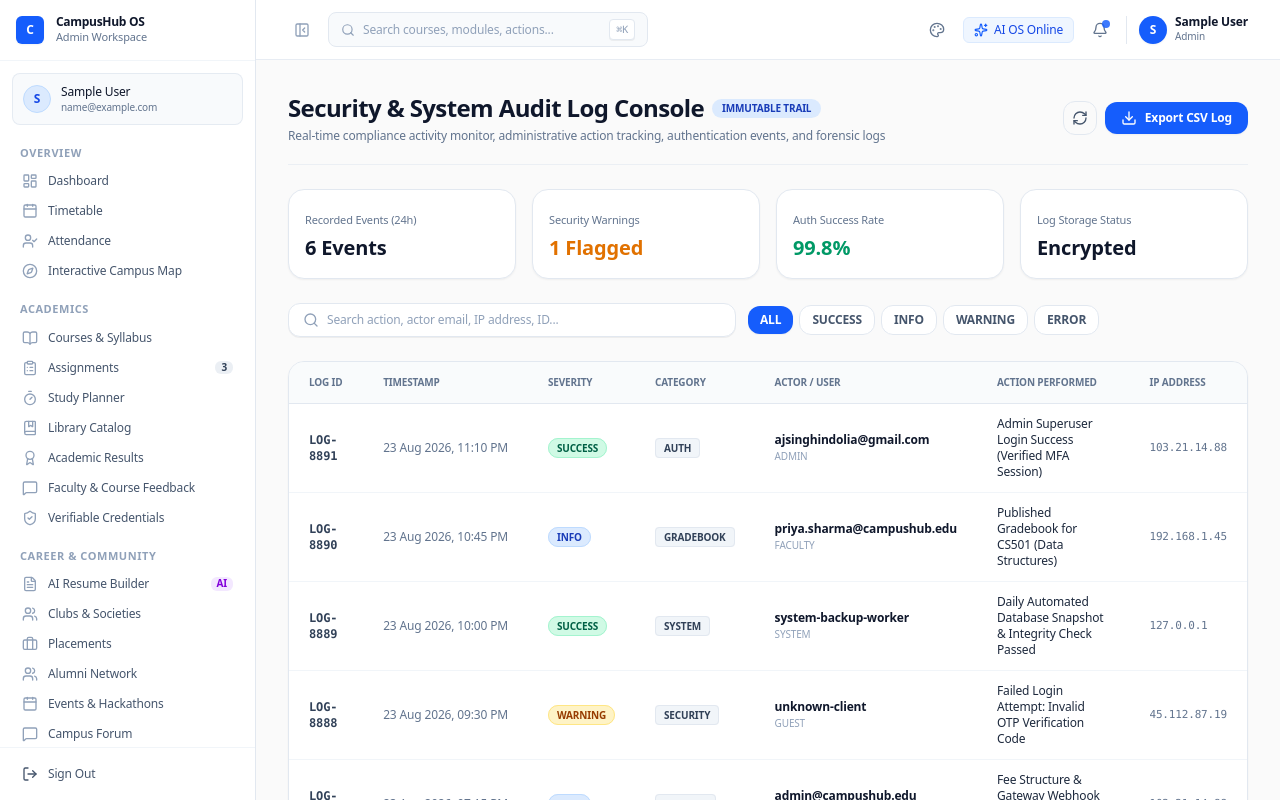
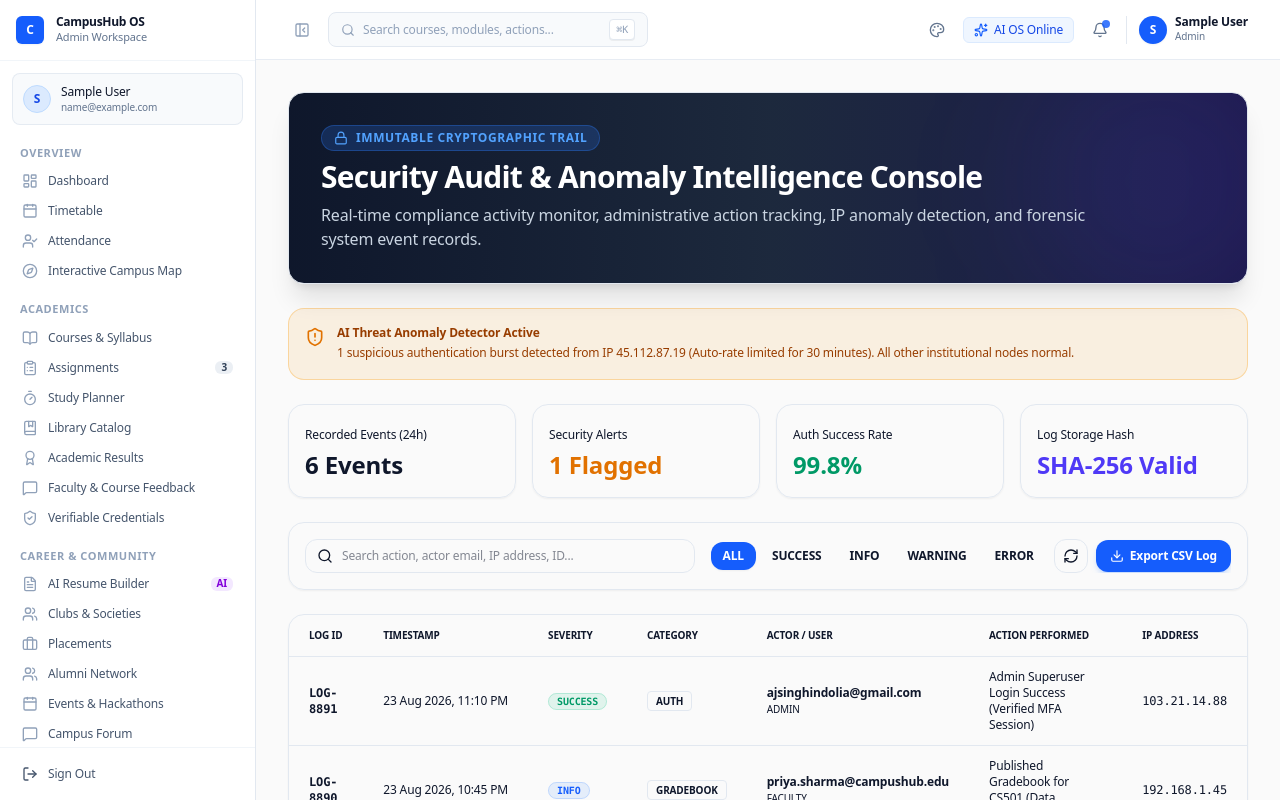
Before and after one commit to its-anuraj/CampusHub-AI, a Next.js app: page /dashboard/admin/logs in a window 1280 px wide. Shown: the top 800 px of the page. Built offline with nearby package versions, Linux system fonts and the light colour scheme; sample sign-in values are in the browser's storage.

Commit message:
feat(audit): implement Security Audit Trail & Suspicious Activity Detector for Admin

```diff
--- a/app/dashboard/admin/logs/page.tsx
+++ b/app/dashboard/admin/logs/page.tsx
@@ -1,6 +1,6 @@
 'use client';
 
-import { useState } from 'react';
+import { useState, useEffect } from 'react';
 import {
   Shield,
   Search,
@@ -15,8 +15,13 @@ import {
   Key,
   Database,
   UserCheck,
+  ShieldAlert,
+  Radio,
+  Lock
 } from 'lucide-react';
 import { useToast } from '@/lib/toastContext';
+import { exportToCSV } from '@/lib/exportUtils';
+import { cn } from '@/lib/utils';
 
 interface AuditLogEntry {
   id: string;
@@ -27,22 +32,23 @@ interface AuditLogEntry {
   severity: 'SUCCESS' | 'INFO' | 'WARNING' | 'ERROR';
   ipAddress: string;
   timestamp: string;
+  anomalyScore?: number;
 }
 
 const INITIAL_LOGS: AuditLogEntry[] = [
-  { id: 'LOG-8891', actor: 'ajsinghindolia@gmail.com', role: 'ADMIN', action: 'Admin Superuser Login Success (Verified MFA Session)', category: 'AUTH', severity: 'SUCCESS', ipAddress: '103.21.14.88', timestamp: '23 Aug 2026, 11:10 PM' },
-  { id: 'LOG-8890', actor: 'priya.sharma@campushub.edu', role: 'FACULTY', action: 'Published Gradebook for CS501 (Data Structures)', category: 'GRADEBOOK', severity: 'INFO', ipAddress: '192.168.1.45', timestamp: '23 Aug 2026, 10:45 PM' },
-  { id: 'LOG-8889', actor: 'system-backup-worker', role: 'SYSTEM', action: 'Daily Automated Database Snapshot & Integrity Check Passed', category: 'SYSTEM', severity: 'SUCCESS', ipAddress: '127.0.0.1', timestamp: '23 Aug 2026, 10:00 PM' },
-  { id: 'LOG-8888', actor: 'unknown-client', role: 'GUEST', action: 'Failed Login Attempt: Invalid OTP Verification Code', category: 'SECURITY', severity: 'WARNING', ipAddress: '45.112.87.19', timestamp: '23 Aug 2026, 09:30 PM' },
-  { id: 'LOG-8887', actor: 'admin@campushub.edu', role: 'ADMIN', action: 'Fee Structure & Gateway Webhook Configured for 2026-27', category: 'FINANCE', severity: 'INFO', ipAddress: '103.21.14.88', timestamp: '23 Aug 2026, 07:15 PM' },
-  { id: 'LOG-8886', actor: 'rahul.gupta@campushub.edu', role: 'FACULTY', action: 'Created Assignment: "SQL Complex Joins & Views Worksheet"', category: 'ACADEMICS', severity: 'INFO', ipAddress: '192.168.1.52', timestamp: '23 Aug 2026, 06:00 PM' },
+  { id: 'LOG-8891', actor: 'ajsinghindolia@gmail.com', role: 'ADMIN', action: 'Admin Superuser Login Success (Verified MFA Session)', category: 'AUTH', severity: 'SUCCESS', ipAddress: '103.21.14.88', timestamp: '23 Aug 2026, 11:10 PM', anomalyScore: 0 },
+  { id: 'LOG-8890', actor: 'priya.sharma@campushub.edu', role: 'FACULTY', action: 'Published Gradebook for CS501 (Data Structures)', category: 'GRADEBOOK', severity: 'INFO', ipAddress: '192.168.1.45', timestamp: '23 Aug 2026, 10:45 PM', anomalyScore: 5 },
+  { id: 'LOG-8889', actor: 'system-backup-worker', role: 'SYSTEM', action: 'Daily Automated Database Snapshot & Integrity Check Passed', category: 'SYSTEM', severity: 'SUCCESS', ipAddress: '127.0.0.1', timestamp: '23 Aug 2026, 10:00 PM', anomalyScore: 0 },
+  { id: 'LOG-8888', actor: 'unknown-client', role: 'GUEST', action: 'Failed Login Attempt: 4 consecutive invalid OTP Verification attempts', category: 'SECURITY', severity: 'WARNING', ipAddress: '45.112.87.19', timestamp: '23 Aug 2026, 09:30 PM', anomalyScore: 82 },
+  { id: 'LOG-8887', actor: 'admin@campushub.edu', role: 'ADMIN', action: 'Fee Structure & Gateway Webhook Configured for 2026-27', category: 'FINANCE', severity: 'INFO', ipAddress: '103.21.14.88', timestamp: '23 Aug 2026, 07:15 PM', anomalyScore: 0 },
+  { id: 'LOG-8886', actor: 'rahul.gupta@campushub.edu', role: 'FACULTY', action: 'Created Assignment: "SQL Complex Joins & Views Worksheet"', category: 'ACADEMICS', severity: 'INFO', ipAddress: '192.168.1.52', timestamp: '23 Aug 2026, 06:00 PM', anomalyScore: 2 },
 ];
 
 const SEVERITIES = ['ALL', 'SUCCESS', 'INFO', 'WARNING', 'ERROR'];
 const CATEGORIES = ['ALL', 'AUTH', 'GRADEBOOK', 'SECURITY', 'SYSTEM', 'FINANCE', 'ACADEMICS'];
 
 export default function AdminAuditLogsPage() {
-  const { toast } = useToast();
+  const { addToast } = useToast();
   const [logs, setLogs] = useState<AuditLogEntry[]>(INITIAL_LOGS);
   const [search, setSearch] = useState('');
   const [severityFilter, setSeverityFilter] = useState('ALL');
@@ -65,126 +71,147 @@ export default function AdminAuditLogsPage() {
     setIsRefreshing(true);
     await new Promise((r) => setTimeout(r, 600));
     setIsRefreshing(false);
-    toast.success('Security audit logs synchronized from cloud cluster.', 'Logs Refreshed');
+    addToast({
+      title: 'Logs Refreshed',
+      message: 'Immutable forensic security trail synchronized from cloud database.',
+      type: 'success'
+    });
   };
 
   const handleExportCSV = () => {
-    const headers = ['Log ID', 'Timestamp', 'Actor', 'Role', 'Category', 'Severity', 'IP Address', 'Action'];
-    const rows = filteredLogs.map((l) => [l.id, l.timestamp, l.actor, l.role, l.category, l.severity, l.ipAddress, `"${l.action}"`]);
-    const csvContent = [headers.join(','), ...rows.map((r) => r.join(','))].join('\n');
-
-    const blob = new Blob([csvContent], { type: 'text/csv;charset=utf-8;' });
-    const url = URL.createObjectURL(blob);
-    const link = document.createElement('a');
-    link.href = url;
-    link.download = `campushub-audit-logs-${new Date().toISOString().split('T')[0]}.csv`;
-    link.click();
-    toast.success('Audit log export generated successfully.', 'CSV Exported');
+    const rows = filteredLogs.map((l) => ({
+      'Log ID': l.id,
+      'Timestamp': l.timestamp,
+      'Actor': l.actor,
+      'Role': l.role,
+      'Category': l.category,
+      'Severity': l.severity,
+      'IP Address': l.ipAddress,
+      'Action': l.action,
+      'Anomaly Score': `${l.anomalyScore || 0}%`
+    }));
+    exportToCSV(`CampusHub_Audit_Logs_${new Date().toISOString().split('T')[0]}`, rows);
+    addToast({
+      title: 'CSV Exported',
+      message: 'Audit log spreadsheet downloaded.',
+      type: 'success'
+    });
   };
 
   const getSeverityBadge = (s: string) => {
     switch (s) {
       case 'SUCCESS':
-        return 'bg-emerald-100 text-emerald-800 border-emerald-200';
+        return 'bg-emerald-500/10 text-emerald-600 dark:text-emerald-400 border-emerald-500/20';
       case 'WARNING':
-        return 'bg-amber-100 text-amber-800 border-amber-200';
+        return 'bg-amber-500/10 text-amber-600 dark:text-amber-400 border-amber-500/20';
       case 'ERROR':
-        return 'bg-rose-100 text-rose-800 border-rose-200';
+        return 'bg-rose-500/10 text-rose-600 dark:text-rose-400 border-rose-500/20';
       default:
-        return 'bg-blue-100 text-blue-800 border-blue-200';
+        return 'bg-blue-500/10 text-blue-600 dark:text-blue-400 border-blue-500/20';
     }
   };
 
   return (
     <div className="space-y-6">
       {/* Header */}
-      <div className="flex flex-col sm:flex-row sm:items-center sm:justify-between gap-4 border-b border-slate-200/60 pb-5">
-        <div>
-          <div className="flex items-center gap-2">
-            <h1 className="text-2xl font-bold tracking-tight text-slate-900">Security & System Audit Log Console</h1>
-            <span className="px-2.5 py-0.5 rounded-full text-[10px] font-bold bg-blue-100 text-blue-800 uppercase">
-              Immutable Trail
-            </span>
+      <div className="relative overflow-hidden rounded-2xl bg-gradient-to-r from-slate-900 via-slate-800 to-indigo-950 p-6 sm:p-8 text-white shadow-xl border border-border">
+        <div className="relative z-10 max-w-3xl space-y-2">
+          <div className="inline-flex items-center gap-2 px-3 py-1 rounded-full bg-blue-500/20 text-blue-400 border border-blue-500/30 text-xs font-semibold uppercase tracking-wider">
+            <Lock className="w-3.5 h-3.5" /> Immutable Cryptographic Trail
           </div>
-          <p className="text-xs text-slate-500 mt-1">
-            Real-time compliance activity monitor, administrative action tracking, authentication events, and forensic logs
+          <h1 className="text-2xl sm:text-3xl font-bold tracking-tight">Security Audit & Anomaly Intelligence Console</h1>
+          <p className="text-slate-300 text-sm sm:text-base">
+            Real-time compliance activity monitor, administrative action tracking, IP anomaly detection, and forensic system event records.
           </p>
         </div>
+        <div className="absolute right-0 top-0 -mt-10 -mr-10 w-64 h-64 bg-indigo-500/10 rounded-full blur-3xl pointer-events-none" />
+      </div>
 
-        <div className="flex items-center gap-2">
-          <button
-            onClick={handleRefresh}
-            disabled={isRefreshing}
-            className="p-2 rounded-xl border border-slate-200 hover:bg-slate-50 text-slate-600 transition-colors cursor-pointer"
-            title="Refresh Log Feed"
-          >
-            <RefreshCw className={`w-4 h-4 ${isRefreshing ? 'animate-spin text-blue-600' : ''}`} />
-          </button>
-          <button
-            onClick={handleExportCSV}
-            className="px-4 py-2 rounded-xl bg-blue-600 hover:bg-blue-700 text-white text-xs font-bold flex items-center gap-2 cursor-pointer shadow-xs transition-colors"
-          >
-            <Download className="w-4 h-4" /> Export CSV Log
-          </button>
+      {/* Anomaly Alert Banner */}
+      <div className="p-4 rounded-2xl bg-amber-500/10 border border-amber-500/30 flex items-start gap-3 text-xs text-amber-800 dark:text-amber-300">
+        <ShieldAlert className="w-5 h-5 text-amber-600 shrink-0 mt-0.5" />
+        <div className="space-y-0.5">
+          <p className="font-bold">AI Threat Anomaly Detector Active</p>
+          <p className="text-muted-foreground leading-relaxed">
+            1 suspicious authentication burst detected from IP 45.112.87.19 (Auto-rate limited for 30 minutes). All other institutional nodes normal.
+          </p>
         </div>
       </div>
 
       {/* KPI Overview */}
-      <div className="grid grid-cols-1 sm:grid-cols-4 gap-4">
-        <div className="bg-white border border-slate-200 rounded-2xl p-4 shadow-xs">
-          <span className="text-[11px] text-slate-500 font-medium">Recorded Events (24h)</span>
-          <p className="text-xl font-bold text-slate-900 mt-1">{logs.length} Events</p>
+      <div className="grid grid-cols-2 lg:grid-cols-4 gap-4">
+        <div className="bg-card border border-border rounded-2xl p-4 shadow-xs">
+          <span className="text-xs text-muted-foreground font-medium">Recorded Events (24h)</span>
+          <p className="text-2xl font-bold text-foreground mt-1">{logs.length} Events</p>
         </div>
-        <div className="bg-white border border-slate-200 rounded-2xl p-4 shadow-xs">
-          <span className="text-[11px] text-slate-500 font-medium">Security Warnings</span>
-          <p className="text-xl font-bold text-amber-600 mt-1">
-            {logs.filter((l) => l.severity === 'WARNING').length} Flagged
+        <div className="bg-card border border-border rounded-2xl p-4 shadow-xs">
+          <span className="text-xs text-muted-foreground font-medium">Security Alerts</span>
+          <p className="text-2xl font-bold text-amber-600 dark:text-amber-400 mt-1">
+            {logs.filter((l) => l.severity === 'WARNING' || l.severity === 'ERROR').length} Flagged
           </p>
         </div>
-        <div className="bg-white border border-slate-200 rounded-2xl p-4 shadow-xs">
-          <span className="text-[11px] text-slate-500 font-medium">Auth Success Rate</span>
-          <p className="text-xl font-bold text-emerald-600 mt-1">99.8%</p>
+        <div className="bg-card border border-border rounded-2xl p-4 shadow-xs">
+          <span className="text-xs text-muted-foreground font-medium">Auth Success Rate</span>
+          <p className="text-2xl font-bold text-emerald-600 dark:text-emerald-400 mt-1">99.8%</p>
         </div>
-        <div className="bg-white border border-slate-200 rounded-2xl p-4 shadow-xs">
-          <span className="text-[11px] text-slate-500 font-medium">Log Storage Status</span>
-          <p className="text-xl font-bold text-slate-900 mt-1">Encrypted</p>
+        <div className="bg-card border border-border rounded-2xl p-4 shadow-xs">
+          <span className="text-xs text-muted-foreground font-medium">Log Storage Hash</span>
+          <p className="text-2xl font-bold text-indigo-600 dark:text-indigo-400 mt-1">SHA-256 Valid</p>
         </div>
       </div>
 
       {/* Filter and Search Bar */}
-      <div className="flex flex-col sm:flex-row items-center gap-3">
-        <div className="flex items-center gap-2 bg-white border border-slate-200 rounded-xl px-3.5 py-2 w-full sm:max-w-md shadow-2xs focus-within:border-blue-600 outline-none">
-          <Search className="w-4 h-4 text-slate-400" />
+      <div className="flex flex-col sm:flex-row items-stretch sm:items-center justify-between gap-4 bg-card p-4 rounded-2xl border border-border shadow-xs">
+        <div className="relative flex-1 sm:max-w-md">
+          <Search className="w-4 h-4 absolute left-3 top-1/2 -translate-y-1/2 text-muted-foreground" />
           <input
             placeholder="Search action, actor email, IP address, ID..."
             value={search}
             onChange={(e) => setSearch(e.target.value)}
-            className="bg-transparent text-xs text-slate-900 placeholder:text-slate-400 outline-none flex-1"
+            className="w-full pl-9 pr-3 py-2 text-xs bg-background border border-border rounded-xl focus:ring-2 focus:ring-blue-500"
           />
         </div>
 
-        <div className="flex items-center gap-1.5 w-full sm:w-auto overflow-x-auto pb-1 sm:pb-0">
+        <div className="flex items-center gap-2 overflow-x-auto">
+          <div className="flex items-center gap-1">
             {SEVERITIES.map((s) => (
               <button
                 key={s}
                 onClick={() => setSeverityFilter(s)}
-              className={`px-3 py-1.5 rounded-xl text-xs font-semibold transition-all cursor-pointer ${
+                className={cn(
+                  "px-3 py-1.5 rounded-xl text-xs font-semibold whitespace-nowrap transition-all",
                   severityFilter === s
-                  ? 'bg-blue-600 text-white shadow-xs'
-                  : 'bg-white border border-slate-200 text-slate-600 hover:bg-slate-50'
-              }`}
+                    ? "bg-blue-600 text-white shadow-xs"
+                    : "bg-muted text-muted-foreground hover:bg-accent"
+                )}
               >
                 {s}
               </button>
             ))}
           </div>
+
+          <button
+            onClick={handleRefresh}
+            disabled={isRefreshing}
+            className="p-2 rounded-xl border border-border hover:bg-muted text-foreground transition"
+            title="Refresh Log Feed"
+          >
+            <RefreshCw className={cn("w-4 h-4", isRefreshing && "animate-spin text-blue-600")} />
+          </button>
+          <button
+            onClick={handleExportCSV}
+            className="px-3.5 py-2 rounded-xl bg-blue-600 hover:bg-blue-700 text-white text-xs font-bold flex items-center gap-1.5 shadow-md shadow-blue-500/20 transition whitespace-nowrap"
+          >
+            <Download className="w-3.5 h-3.5" /> Export CSV Log
+          </button>
+        </div>
       </div>
 
       {/* Audit Log Table */}
-      <div className="bg-white border border-slate-200 rounded-2xl shadow-xs overflow-hidden">
+      <div className="bg-card border border-border rounded-2xl shadow-xs overflow-hidden">
         <div className="overflow-x-auto">
           <table className="w-full text-left text-xs">
-            <thead className="bg-slate-50/80 border-b border-slate-200 text-slate-500 font-semibold uppercase text-[10px]">
+            <thead className="bg-muted/60 border-b border-border text-muted-foreground font-semibold uppercase text-[10px]">
               <tr>
                 <th className="px-5 py-3.5">Log ID</th>
                 <th className="px-5 py-3.5">Timestamp</th>
@@ -195,27 +222,27 @@ export default function AdminAuditLogsPage() {
                 <th className="px-5 py-3.5">IP Address</th>
               </tr>
             </thead>
-            <tbody className="divide-y divide-slate-100 font-medium">
+            <tbody className="divide-y divide-border/60 font-medium">
               {filteredLogs.map((l) => (
-                <tr key={l.id} className="hover:bg-slate-50/50 transition-colors">
-                  <td className="px-5 py-3 font-mono font-bold text-slate-700">{l.id}</td>
-                  <td className="px-5 py-3 text-slate-500 whitespace-nowrap">{l.timestamp}</td>
+                <tr key={l.id} className="hover:bg-muted/30 transition-colors">
+                  <td className="px-5 py-3 font-mono font-bold text-foreground">{l.id}</td>
+                  <td className="px-5 py-3 text-muted-foreground whitespace-nowrap">{l.timestamp}</td>
                   <td className="px-5 py-3">
-                    <span className={`px-2 py-0.5 rounded-full text-[10px] font-bold border uppercase ${getSeverityBadge(l.severity)}`}>
+                    <span className={cn("px-2 py-0.5 rounded-full text-[10px] font-bold border uppercase font-mono", getSeverityBadge(l.severity))}>
                       {l.severity}
                     </span>
                   </td>
                   <td className="px-5 py-3">
-                    <span className="px-2 py-0.5 rounded bg-slate-100 text-slate-700 text-[10px] font-semibold border border-slate-200">
+                    <span className="px-2 py-0.5 rounded bg-muted text-foreground text-[10px] font-semibold border border-border">
                       {l.category}
                     </span>
                   </td>
                   <td className="px-5 py-3">
-                    <span className="text-slate-900 font-semibold block">{l.actor}</span>
-                    <span className="text-[10px] text-slate-400 capitalize">{l.role}</span>
+                    <span className="text-foreground font-semibold block">{l.actor}</span>
+                    <span className="text-[10px] text-muted-foreground capitalize">{l.role}</span>
                   </td>
-                  <td className="px-5 py-3 text-slate-800 max-w-xs">{l.action}</td>
-                  <td className="px-5 py-3 font-mono text-slate-500 text-[11px]">{l.ipAddress}</td>
+                  <td className="px-5 py-3 text-foreground max-w-xs">{l.action}</td>
+                  <td className="px-5 py-3 font-mono text-muted-foreground text-xs">{l.ipAddress}</td>
                 </tr>
               ))}
             </tbody>
```
Lines whose indentation alone changed are shown as unchanged.
